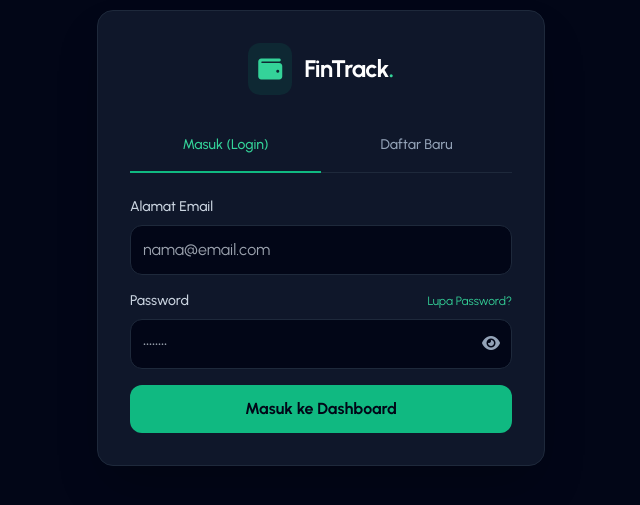
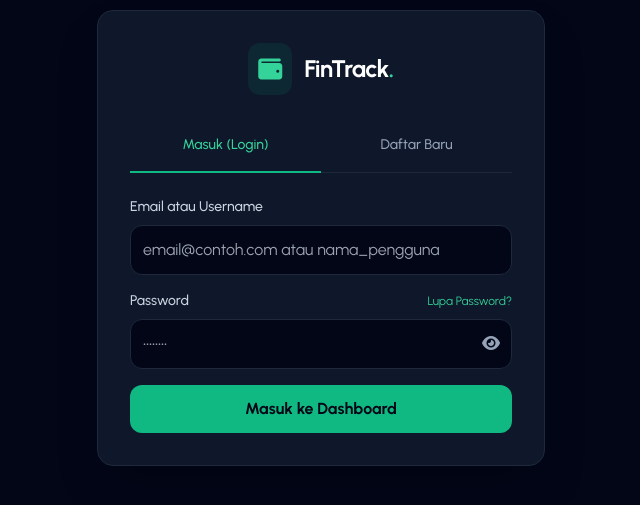
Before and after one commit to suzuy1/personal-finance-tracker, a Flask app: page /auth in a window 1280 px wide. Shown: the part 162-667 px from the top of the page, without its empty margins (319-959 px from the left). Run offline with Flask 3, Linux system fonts and the light colour scheme; some libraries are stand-ins or nearby versions.

Commit message:
fix: perbaiki field login agar sesuai dengan backend

```diff
--- a/templates/auth.html
+++ b/templates/auth.html
@@ -44,8 +44,8 @@
             <div class="space-y-4" id="login-panel" role="tabpanel">
                 <form action="{{ url_for('login') }}" method="POST" class="space-y-4">
                     <div>
-                        <label class="block text-sm font-medium text-slate-300 mb-2">Alamat Email</label>
-                        <input type="email" name="email" required class="block w-full p-3 bg-slate-950 border border-slate-800 rounded-xl text-white focus:outline-none focus:border-emerald-500 transition" placeholder="nama@email.com">
+                        <label class="block text-sm font-medium text-slate-300 mb-2">Email atau Username</label>
+                        <input type="text" name="login_input" required class="block w-full p-3 bg-slate-950 border border-slate-800 rounded-xl text-white focus:outline-none focus:border-emerald-500 transition" placeholder="email@contoh.com atau nama_pengguna">
                     </div>
                     <div>
                         <div class="flex justify-between items-center mb-2">
```
